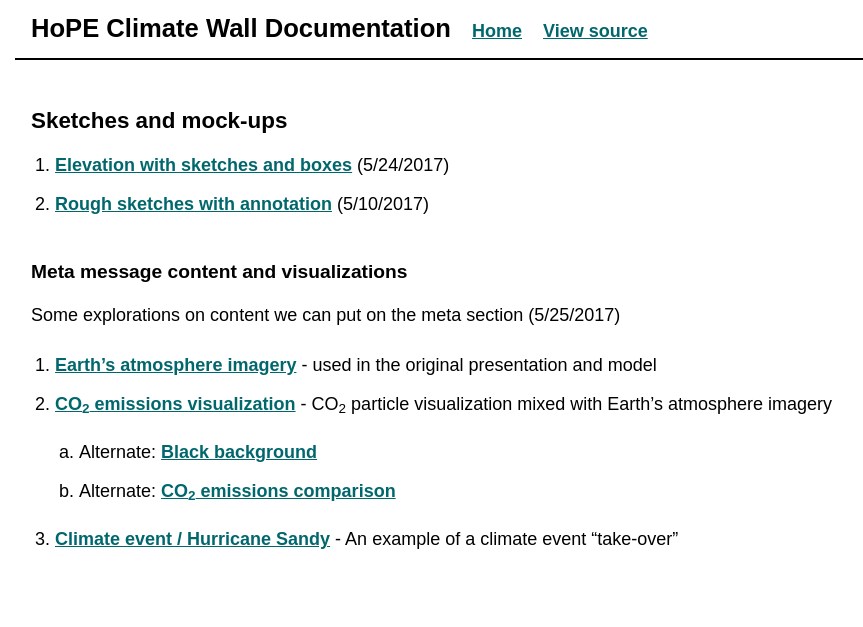
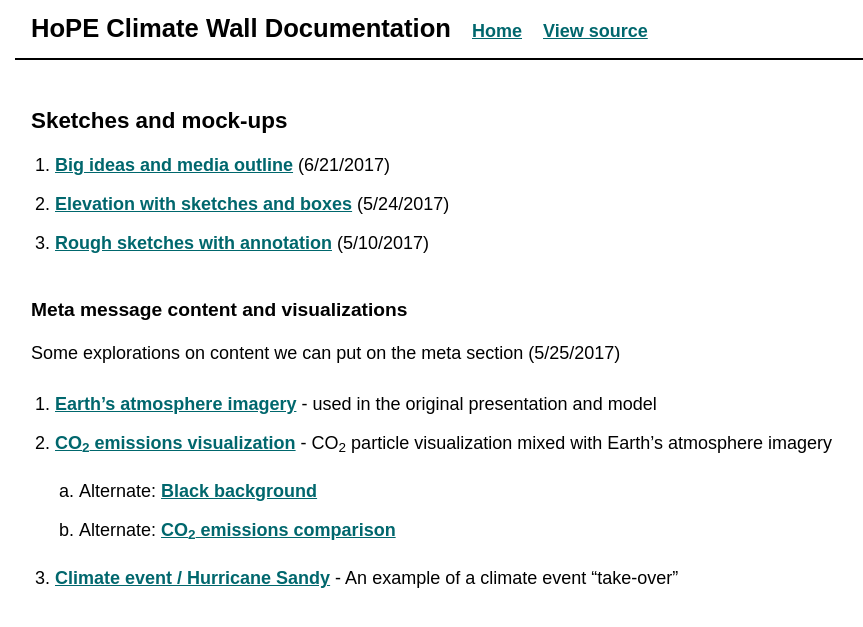
Before and after one commit to beefoo/climate-wall-docs, a Jekyll site: the page built from _design/sketches.md, in a window 1280 px wide. Shown: the top 627 px of the page, without its empty margins (155-1018 px from the left). Built offline with Jekyll 4.4.1, drawn with Linux system fonts in a browser that asks for light colours.

Commit message:
add media outline pdf

```diff
--- a/_design/sketches.md
+++ b/_design/sketches.md
@@ -6,8 +6,9 @@ title: Sketches and mock-ups
 
 ## Sketches and mock-ups
 
-1. [Elevation with sketches and boxes](https://s3.amazonaws.com/brianfoo-amnh/HoPE_CC_IAbox-elevation_5-24-17.pdf) (5/24/2017)
-2. [Rough sketches with annotation](https://s3.amazonaws.com/brianfoo-amnh/hope_sketches_2017-05-10.pdf) (5/10/2017)
+1. [Big ideas and media outline](../assets/hope_wall_media_outline.pdf) (6/21/2017)
+2. [Elevation with sketches and boxes](https://s3.amazonaws.com/brianfoo-amnh/HoPE_CC_IAbox-elevation_5-24-17.pdf) (5/24/2017)
+3. [Rough sketches with annotation](https://s3.amazonaws.com/brianfoo-amnh/hope_sketches_2017-05-10.pdf) (5/10/2017)
 
 ### Meta message content and visualizations
 
```
Also changed, not shown: 1 other file.
